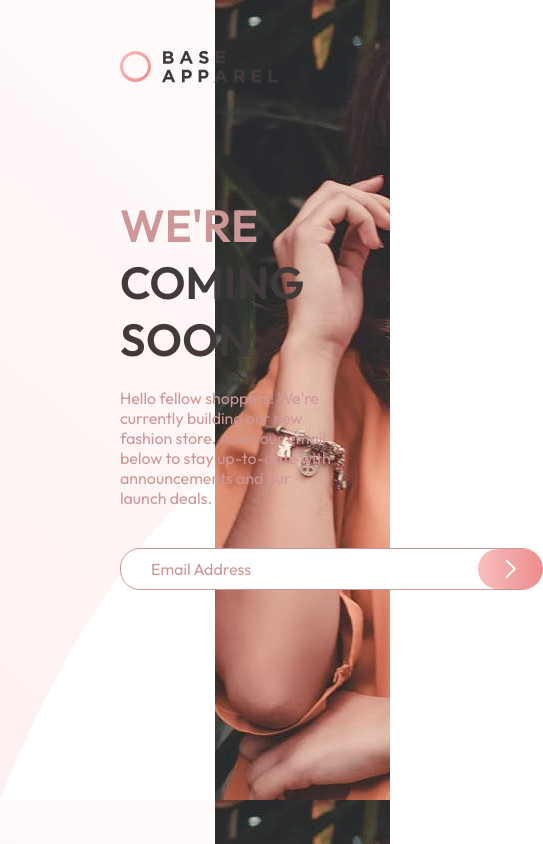
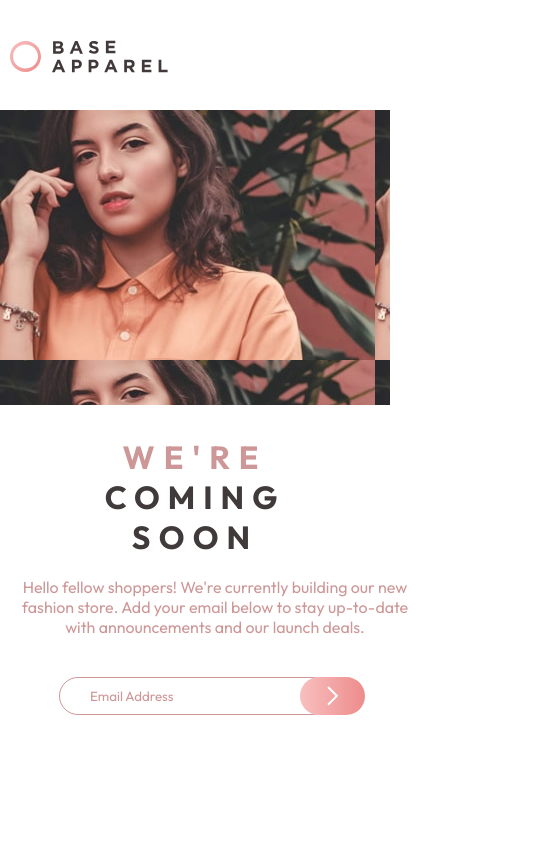
Before and after one commit to EugeneAsabre/FrontendMentorChallenges, a plain HTML site: page index.html in a window 390 px wide. Shown: the whole page, 543 px wide, since content can reach past the window. Drawn offline with Linux system fonts and the light colour scheme.

Commit message:
made some changes

```diff
--- a/index.html
+++ b/index.html
@@ -12,8 +12,8 @@
         <div class="logo"><img src="./assets/logo.svg" alt="icon-logo"></div>
         <h1 >WE'RE</h1>
             <h1 class="color">COMING <br> SOON</h1>
-                <p>Hello fellow shoppers! We're currently building our new <br>
-                    fashion store. Add your email below to stay up-to-date with <br>
+                <p>Hello fellow shoppers! We're currently building our new
+                    fashion store. Add your email below to stay up-to-date with
                     announcements and our launch deals.
                 </p>
                 <form action="">
--- a/style.css
+++ b/style.css
@@ -1,4 +1,95 @@
 @import url('https://fonts.googleapis.com/css2?family=Figtree:ital,wght@0,300..900;1,300..900&family=Inter:ital,opsz,wght@0,14..32,100..900;1,14..32,100..900&family=Josefin+Sans:ital,wght@0,100..700;1,100..700&family=League+Spartan:wght@100..900&family=Outfit:wght@100..900&display=swap');
+
+
+@media screen and (max-width: 500px) {
+
+
+    *{
+        padding: 0px;
+        margin: 0px;
+        font-family: "Outfit", serif;
+        font-style: normal;
+        color: hsl(0, 36%, 70%);
+    }
+
+    body {
+        width: 100%;
+        height:100vh;
+        display: flex;
+        flex-direction: column;
+    }
+
+    .content .logo {
+        position:relative;
+        top: 40px;
+        left: 10px;
+    }
+
+    .picture {
+        width: 100%;
+        position: absolute;
+        top: 110px;
+        background-image: url(./assets/hero-mobile.jpg);
+        height: 35%;
+    }
+
+    .content h1, p ,form{
+        width: 100%;
+        position: relative;
+        top: 400px;
+        text-align: center;
+    }
+
+    .content .color {
+        color: hsl(0, 6%, 24%);
+        letter-spacing: 8px;
+        margin-bottom: 20px;
+    }
+
+    .content h1 {
+        letter-spacing: 9px;
+    }
+
+    .content p {
+        padding-left: 20px;
+        padding-right: 20px;
+    }
+
+    form {
+        position: relative;
+        top: 440px;
+        color: hsl(0, 36%, 70%);
+    }
+
+    input {
+        border-radius: 20px;
+        padding: 10px;
+        width: 250px;
+        border: 1px solid hsl(0, 36%, 70%);
+    }
+
+    form input::placeholder {
+        padding: 20px;
+        color: hsl(0, 36%, 70%);
+    }
+
+    .button {
+        background: linear-gradient(to right, hsl(0, 80%, 86%), hsl(0, 74%, 74%));
+        width: 65px;
+        height: 38px;
+        position: relative;
+        bottom: 38px;
+        left: 300px;
+        border-radius: 20px;
+        display: flex;
+        justify-content: center;
+        align-items: center;
+    }
+
+
+}
+
+@media screen and (min-width: 500px) {
 
 *{
     padding: 0px;
@@ -84,3 +175,5 @@ form input::placeholder {
 .button img {
     height: 20px;
 }
+
+}
```
